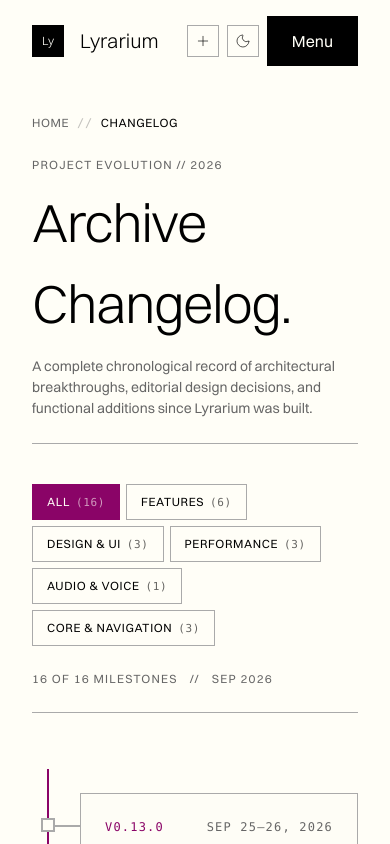
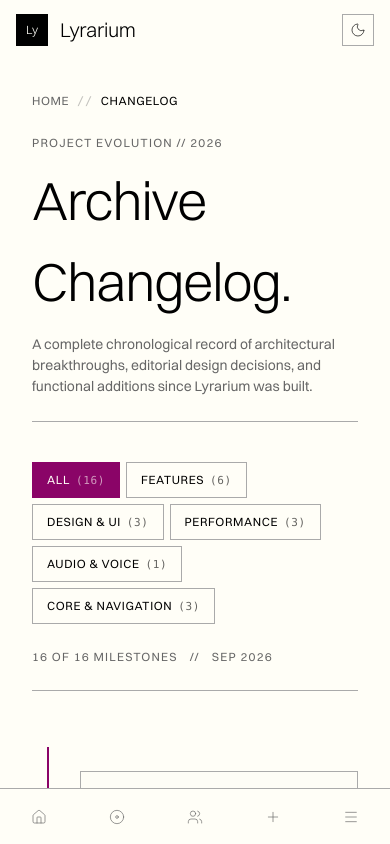
Before and after one commit to Sultvnnnn/lyrarium, a Next.js app: page /changelog in a window 390 px wide. Shown: the top 844 px of the page. Built offline with nearby package versions, Linux system fonts and the light colour scheme.

Commit message:
feat(nav): add responsive icon-only bottom bar and fullscreen z-[70] overlay menu

```diff
--- a/src/components/scroll-to-top.tsx
+++ b/src/components/scroll-to-top.tsx
@@ -49,7 +49,7 @@ export function ScrollToTop() {
       type="button"
       onClick={scrollToTop}
       aria-label="Scroll back to top"
-      className={`group fixed bottom-6 right-6 sm:bottom-8 sm:right-8 z-40 flex size-10 sm:size-11 items-center justify-center border border-border bg-background text-foreground transition-[opacity,transform,border-color,color] duration-300 ease-out hover:border-accent hover:text-accent active:scale-95 overflow-hidden ${
+      className={`group fixed bottom-20 md:bottom-8 right-4 md:right-8 z-40 flex size-10 sm:size-11 items-center justify-center border border-border bg-background text-foreground transition-[opacity,transform,border-color,color] duration-300 ease-out hover:border-accent hover:text-accent active:scale-95 overflow-hidden ${
         visible && !menuOpen
           ? "opacity-100 translate-y-0 pointer-events-auto"
           : "opacity-0 translate-y-3 pointer-events-none"
--- a/src/components/site-footer.tsx
+++ b/src/components/site-footer.tsx
@@ -1,6 +1,6 @@
 export function SiteFooter() {
   return (
-    <footer className="mt-16 flex items-end justify-between border-t border-border px-8 py-12">
+    <footer className="mt-16 flex flex-col sm:flex-row items-start sm:items-end justify-between gap-4 border-t border-border px-4 sm:px-6 md:px-8 pt-12 pb-24 md:pb-12">
       <p className="text-caption uppercase text-muted-foreground">
         © 2026 Lyrarium
       </p>
--- a/src/components/site-header.tsx
+++ b/src/components/site-header.tsx
@@ -1,8 +1,9 @@
 "use client";
 
 import Link from "next/link";
+import { usePathname } from "next/navigation";
 import { useEffect, useState } from "react";
-import { Plus } from "lucide-react";
+import { Plus, Home, Disc, Users, Menu, X } from "lucide-react";
 import { Logo } from "@/components/logo";
 import { ThemeToggle } from "@/components/theme-toggle";
 
@@ -18,6 +19,7 @@ const links = [
 
 export function SiteHeader() {
   const [open, setOpen] = useState(false);
+  const pathname = usePathname();
 
   useEffect(() => {
     document.body.style.overflow = open ? "hidden" : "";
@@ -38,30 +40,36 @@ export function SiteHeader() {
     };
   }, [open]);
 
+  // Close menu on Escape key
+  useEffect(() => {
+    const handleKeyDown = (e: KeyboardEvent) => {
+      if (e.key === "Escape" && open) {
+        setOpen(false);
+      }
+    };
+    window.addEventListener("keydown", handleKeyDown);
+    return () => window.removeEventListener("keydown", handleKeyDown);
+  }, [open]);
+
   return (
     <>
-      <header className="relative z-[60] flex items-center justify-between px-8 py-4">
+      {/* Top Header: responsive px, clean and unobscured */}
+      <header className="relative z-30 flex items-center justify-between px-4 sm:px-6 md:px-8 py-3.5 md:py-4">
         <Link
           href="/"
-          className={`group flex items-center gap-4 ${
-            open ? "text-bone-white dark:text-navy-ink" : "text-foreground"
-          }`}
+          className="group flex items-center gap-3 sm:gap-4 text-foreground"
           onClick={() => setOpen(false)}
         >
-          <Logo inverted={open} />
+          <Logo />
 
           <div className="flex items-center">
-            <span className="text-subheading font-light">Lyrarium</span>
+            <span className="text-subheading font-light tracking-[-0.018em]">
+              Lyrarium
+            </span>
 
-            <div className="grid grid-cols-[0fr] transition-[grid-template-columns] duration-500 ease-out group-hover:grid-cols-[1fr]">
+            <div className="hidden sm:grid grid-cols-[0fr] transition-[grid-template-columns] duration-500 ease-out group-hover:grid-cols-[1fr]">
               <div className="overflow-hidden">
-                <span
-                  className={`whitespace-nowrap text-subheading font-light ${
-                    open
-                      ? "text-signal-yellow dark:text-magenta-bloom"
-                      : "text-muted-foreground group-hover:text-accent"
-                  }`}
-                >
+                <span className="whitespace-nowrap text-subheading font-light text-muted-foreground group-hover:text-accent">
                   &nbsp;// Every word, preserved.
                 </span>
               </div>
@@ -69,41 +77,76 @@ export function SiteHeader() {
           </div>
         </Link>
 
-        <div className="flex items-center gap-2">
+        {/* Desktop Controls (Add + ThemeToggle + Menu) */}
+        <div className="hidden md:flex items-center gap-2">
           <Link
             href="/add"
             aria-label="Add song"
-            className={`flex size-8 items-center justify-center border transition-colors ${
-              open
-                ? "border-bone-white text-bone-white dark:border-navy-ink dark:text-navy-ink"
-                : "border-border text-foreground hover:border-accent hover:text-accent"
-            }`}
+            className="flex size-8 items-center justify-center border border-border text-foreground transition-colors hover:border-accent hover:text-accent"
           >
             <Plus size={16} strokeWidth={1} />
           </Link>
 
-          <ThemeToggle inverted={open} />
+          <ThemeToggle />
 
           <button
-            onClick={() => setOpen(!open)}
-            className={`border px-6 py-3 text-body transition-colors ${
-              open
-                ? "border-bone-white bg-bone-white text-navy-ink dark:border-navy-ink dark:bg-navy-ink dark:text-bone-white"
-                : "border-foreground bg-foreground text-background hover:border-accent hover:bg-accent hover:text-accent-foreground"
-            }`}
+            type="button"
+            onClick={() => setOpen(true)}
+            aria-label="Open menu"
+            className="border border-foreground bg-foreground text-background px-6 py-3 text-body transition-colors hover:border-accent hover:bg-accent hover:text-accent-foreground cursor-pointer"
           >
-            {open ? "Close" : "Menu"}
+            Menu
           </button>
+        </div>
+
+        {/* Mobile Header Right Controls: ThemeToggle only (Navigation is handled by Bottom Bar) */}
+        <div className="flex md:hidden items-center gap-2">
+          <ThemeToggle />
         </div>
       </header>
 
-      {/* Overlay: navy di light, bone-white di dark */}
+      {/* Fullscreen Overlay Menu: z-[70] completely covers the regular header, page, and bottom bar */}
       <div
-        className={`fixed inset-0 z-50 flex flex-col justify-between bg-navy-ink px-8 pt-24 pb-8 text-bone-white transition-transform duration-500 ease-in-out dark:bg-bone-white dark:text-navy-ink ${
+        className={`fixed inset-0 z-[70] flex flex-col justify-between bg-navy-ink px-4 sm:px-6 md:px-8 py-3.5 md:py-4 text-bone-white transition-transform duration-500 ease-in-out dark:bg-bone-white dark:text-navy-ink ${
           open ? "translate-y-0" : "-translate-y-full"
         }`}
       >
-        <nav className="flex flex-col overflow-y-auto">
+        {/* Overlay Internal Header: fully self-contained with close button */}
+        <div className="flex items-center justify-between border-b border-charcoal-scale pb-3.5 md:pb-4 dark:border-ash shrink-0">
+          <Link
+            href="/"
+            className="group flex items-center gap-3 sm:gap-4 text-bone-white dark:text-navy-ink"
+            onClick={() => setOpen(false)}
+          >
+            <Logo inverted={true} />
+
+            <div className="flex items-center">
+              <span className="text-subheading font-light tracking-[-0.018em]">
+                Lyrarium
+              </span>
+
+              <span className="hidden sm:inline text-subheading font-light text-signal-yellow dark:text-magenta-bloom">
+                &nbsp;// Every word, preserved.
+              </span>
+            </div>
+          </Link>
+
+          <div className="flex items-center gap-2">
+            <ThemeToggle inverted={true} />
+
+            <button
+              type="button"
+              onClick={() => setOpen(false)}
+              aria-label="Close menu"
+              className="border border-bone-white bg-bone-white text-navy-ink dark:border-navy-ink dark:bg-navy-ink dark:text-bone-white px-4 py-2 text-caption md:px-6 md:py-3 md:text-body transition-colors hover:border-signal-yellow hover:bg-signal-yellow hover:text-navy-ink dark:hover:border-magenta-bloom dark:hover:bg-magenta-bloom dark:hover:text-bone-white cursor-pointer"
+            >
+              Close
+            </button>
+          </div>
+        </div>
+
+        {/* Navigation Links with Staggered Slide */}
+        <nav className="flex flex-col overflow-y-auto py-4 md:py-6">
           {links.map((l, i) => (
             <Link
               key={l.num}
@@ -111,14 +154,14 @@ export function SiteHeader() {
               onClick={() => setOpen(false)}
               className="group flex items-baseline gap-4 md:gap-6 border-t border-charcoal-scale py-2.5 sm:py-3 md:py-[1.4vh] last:border-b dark:border-ash"
             >
-              <span className="text-caption uppercase text-ash dark:text-graphite">
+              <span className="text-caption uppercase text-ash dark:text-graphite font-mono">
                 {l.num}
               </span>
               <span
-                className={`inline-block text-[clamp(1.625rem,min(4.8vw,6.2vh),4.75rem)] font-light leading-[1.08] tracking-[-0.03em] transition-[color,opacity,transform] duration-500 group-hover:translate-x-4 group-hover:text-signal-yellow dark:group-hover:text-magenta-bloom ${
+                className={`inline-block text-[clamp(1.5rem,min(5vw,6.2vh),4.75rem)] font-light leading-[1.1] tracking-[-0.03em] transition-[color,opacity,transform] duration-500 group-hover:translate-x-4 group-hover:text-signal-yellow dark:group-hover:text-magenta-bloom ${
                   open ? "translate-y-0 opacity-100" : "translate-y-8 opacity-0"
                 }`}
-                style={{ transitionDelay: `${150 + i * 100}ms` }}
+                style={{ transitionDelay: `${150 + i * 80}ms` }}
               >
                 {l.label}
               </span>
@@ -126,7 +169,8 @@ export function SiteHeader() {
           ))}
         </nav>
 
-        <div className="flex items-end justify-between">
+        {/* Overlay Footer */}
+        <div className="flex items-end justify-between pt-4 shrink-0">
           <p className="text-caption uppercase text-ash dark:text-graphite">
             © 2026 Lyrarium
           </p>
@@ -135,6 +179,94 @@ export function SiteHeader() {
           </p>
         </div>
       </div>
+
+      {/* Mobile Bottom Navigation Bar (md:hidden) — strictly icons only, zero text */}
+      <nav
+        aria-label="Mobile navigation"
+        className="md:hidden fixed bottom-0 left-0 right-0 z-40 flex items-stretch h-14 border-t border-border bg-background pb-[env(safe-area-inset-bottom)]"
+      >
+        {/* 1. Home */}
+        <Link
+          href="/"
+          aria-label="Home"
+          className={`flex-1 flex items-center justify-center transition-colors relative ${
+            pathname === "/"
+              ? "text-accent"
+              : "text-muted-foreground hover:text-accent active:text-accent"
+          }`}
+        >
+          {pathname === "/" && (
+            <span className="absolute top-0 left-3 right-3 h-[2px] bg-accent" />
+          )}
+          <Home size={16} strokeWidth={1} />
+        </Link>
+
+        {/* 2. Songs Archive */}
+        <Link
+          href="/songs"
+          aria-label="Songs archive"
+          className={`flex-1 flex items-center justify-center transition-colors relative ${
+            pathname === "/songs" || pathname.startsWith("/lyrics")
+              ? "text-accent"
+              : "text-muted-foreground hover:text-accent active:text-accent"
+          }`}
+        >
+          {(pathname === "/songs" || pathname.startsWith("/lyrics")) && (
+            <span className="absolute top-0 left-3 right-3 h-[2px] bg-accent" />
+          )}
+          <Disc size={16} strokeWidth={1} />
+        </Link>
+
+        {/* 3. Artist Index */}
+        <Link
+          href="/artist"
+          aria-label="Artist index"
+          className={`flex-1 flex items-center justify-center transition-colors relative ${
+            pathname.startsWith("/artist") && pathname !== "/artist/add"
+              ? "text-accent"
+              : "text-muted-foreground hover:text-accent active:text-accent"
+          }`}
+        >
+          {pathname.startsWith("/artist") && pathname !== "/artist/add" && (
+            <span className="absolute top-0 left-3 right-3 h-[2px] bg-accent" />
+          )}
+          <Users size={16} strokeWidth={1} />
+        </Link>
+
+        {/* 4. Add a Song */}
+        <Link
+          href="/add"
+          aria-label="Add a song"
+          className={`flex-1 flex items-center justify-center transition-colors relative ${
+            pathname === "/add" || pathname === "/artist/add"
+              ? "text-accent"
+              : "text-muted-foreground hover:text-accent active:text-accent"
+          }`}
+        >
+          {(pathname === "/add" || pathname === "/artist/add") && (
+            <span className="absolute top-0 left-3 right-3 h-[2px] bg-accent" />
+          )}
+          <Plus size={16} strokeWidth={1} />
+        </Link>
+
+        {/* 5. Menu Overlay Toggle */}
+        <button
+          type="button"
+          onClick={() => setOpen(!open)}
+          aria-label={open ? "Close menu" : "Open menu"}
+          aria-expanded={open}
+          className={`flex-1 flex items-center justify-center transition-colors relative ${
+            open
+              ? "text-accent"
+              : "text-muted-foreground hover:text-accent active:text-accent"
+          }`}
+        >
+          {open && (
+            <span className="absolute top-0 left-3 right-3 h-[2px] bg-accent" />
+          )}
+          {open ? <X size={16} strokeWidth={1} /> : <Menu size={16} strokeWidth={1} />}
+        </button>
+      </nav>
     </>
   );
 }
```
